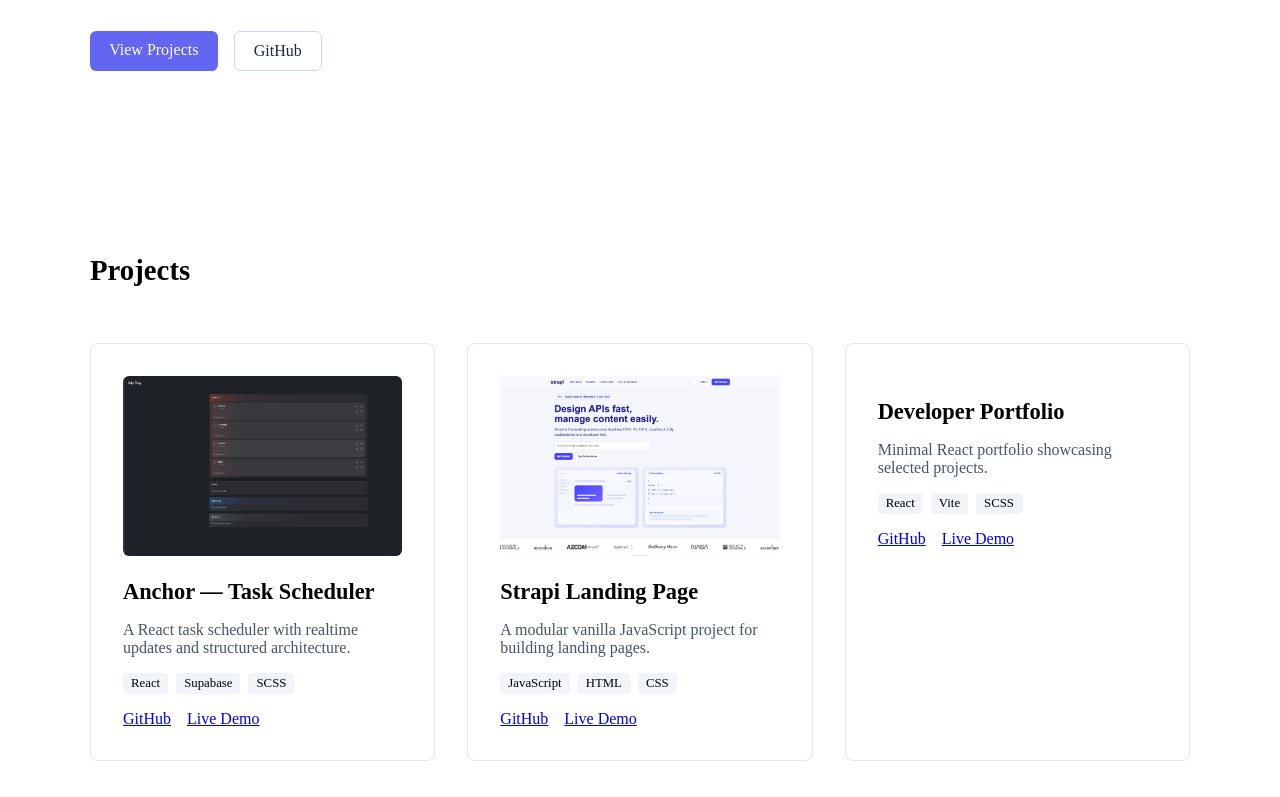
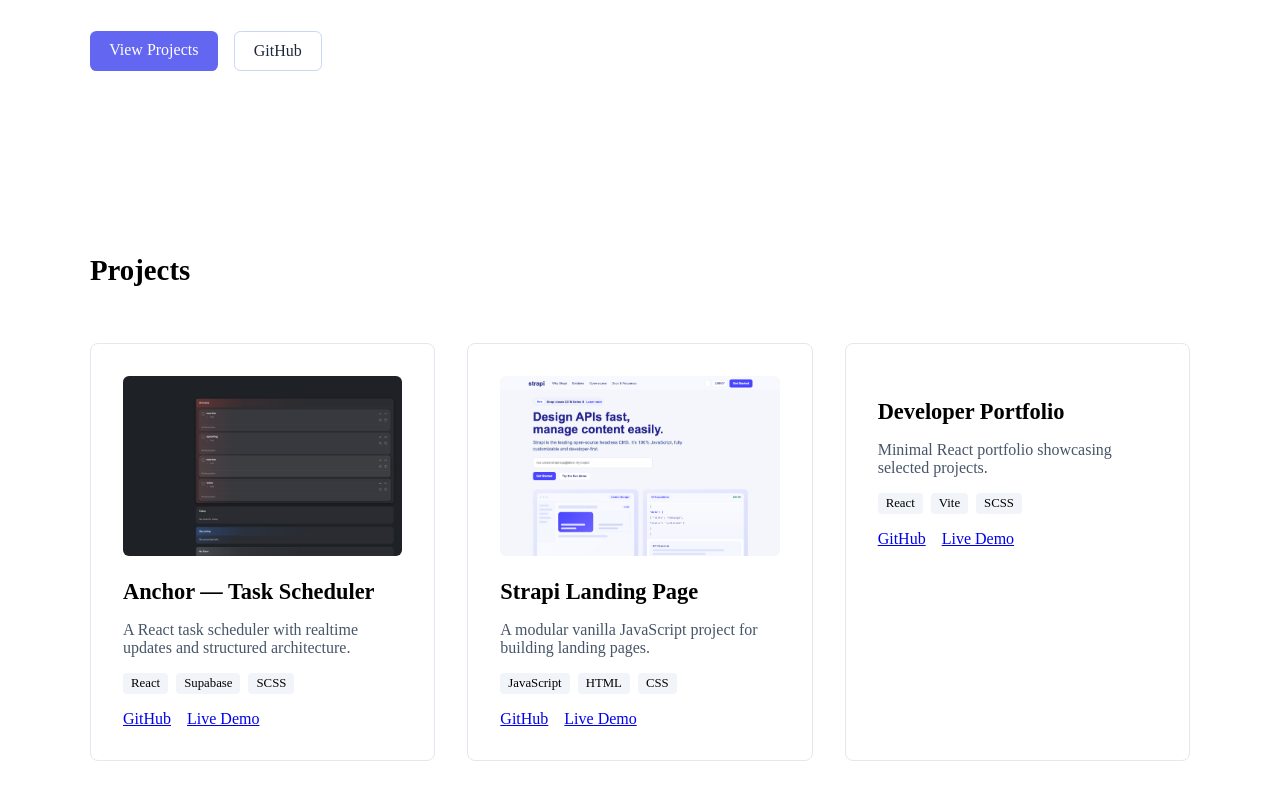
Before and after one commit to lukanogaj/portfolio, a React (Vite) app: page / in a window 1280 px wide. Shown: the part 460-1257 px from the top of the page. Built offline with nearby package versions, Linux system fonts and the light colour scheme.

Commit message:
style: improve project card image layout

```diff
--- a/src/components/ProjectCard/ProjectCard.module.scss
+++ b/src/components/ProjectCard/ProjectCard.module.scss
@@ -15,8 +15,9 @@
 }
 
 .projectImage {
+  display: block;
+  height: 14rem;
   width: 100%;
-  height: 100%;
   object-fit: cover;
 }
 
@@ -48,3 +49,11 @@
   display: flex;
   gap: 1rem;
 }
+
+.card {
+  transition: transform 0.2s ease;
+}
+
+.card:hover {
+  transform: translateY(-0.25rem);
+}
```
